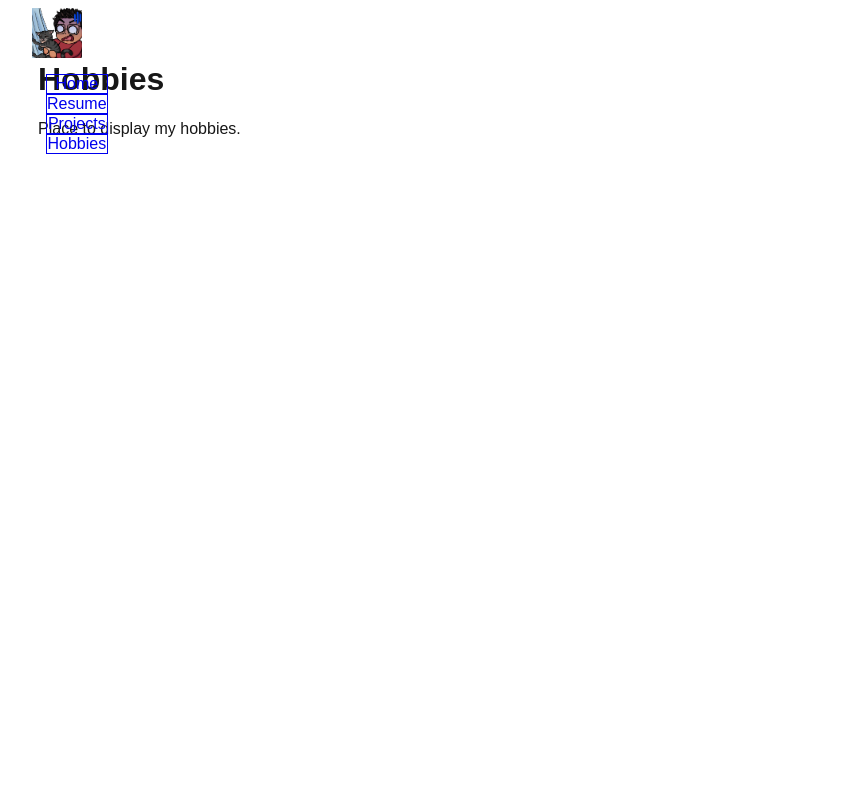
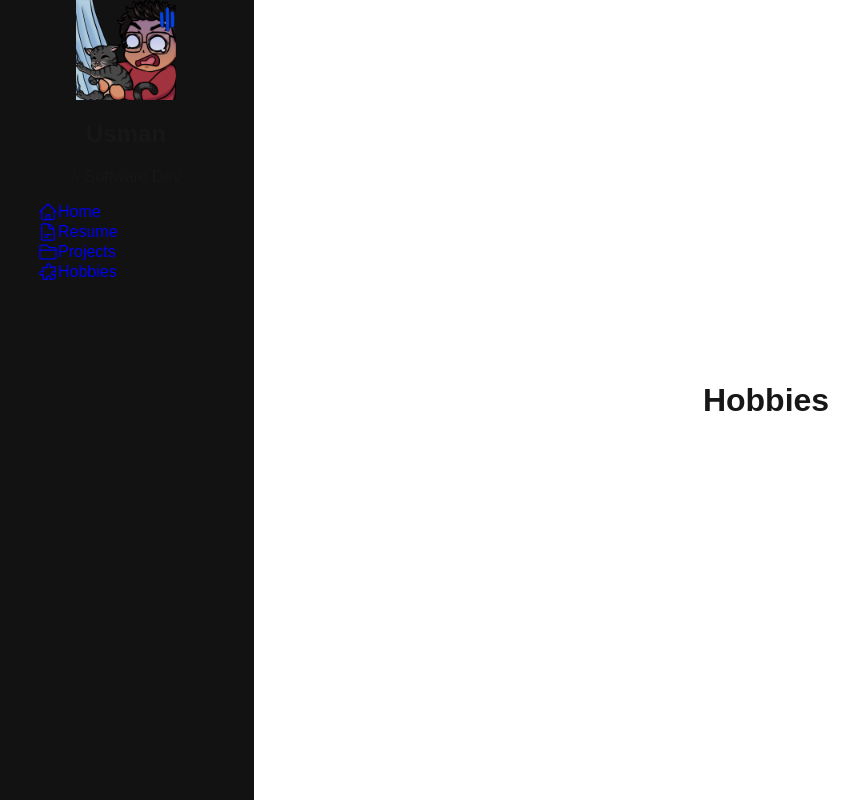
Before and after one commit to Ushmayne/Personal-Site, a Next.js app in the folder my-app/: page /hobbies in a window 1280 px wide. Shown: the whole page, without its empty margins (2-861 px from the left). Built offline with nearby package versions, Linux system fonts and the light colour scheme.

Commit message:
updated the side bar

```diff
--- a/my-app/app/components/navbar.jsx
+++ /dev/null
@@ -1,50 +0,0 @@
-import Image from "next/image";
-
-export default function Navbar() {
-  return (
-    <nav className="fixed left-0 top-0 h-screen w-64 bg-white shadow-lg z-50 flex flex-col">
-      <div className="flex flex-col h-full px-6 py-8">
-
-        {/* Logo at top */}
-        <div className="flex items-center justify-center mb-12">
-          <Image
-            src="/logo.png"
-            alt="Logo"
-            width={50}
-            height={50}
-          />
-        </div>
-
-        {/* Vertical Links */}
-        <ul className="flex flex-col items-center space-y-8 list-none text-lg font-medium flex-1">
-          {[
-            { name: "Home", href: "/" },
-            { name: "Resume", href: "/resume" },
-            { name: "Projects", href: "/projects" },
-            { name: "Hobbies", href: "/hobbies" },
-          ].map((link) => (
-            <li key={link.name} className="w-full">
-              <a
-                href={link.href}
-                className="
-                  block
-                  no-underline
-                  px-4 py-3
-                  rounded-md
-                  bg-white
-                  shadow-sm
-                  border border-gray-300
-                  hover:bg-blue-600 hover:text-white hover:border-blue-600
-                  transition
-                  text-center
-                "
-              >
-                {link.name}
-              </a>
-            </li>
-          ))}
-        </ul>
-      </div>
-    </nav>
-  );
-}
--- /dev/null
+++ b/my-app/app/components/sidebar.jsx
@@ -0,0 +1,80 @@
+import {
+  HomeIcon,
+  DocumentTextIcon,
+  FolderIcon,
+  PuzzlePieceIcon
+} from "@heroicons/react/24/outline";
+
+import Image from "next/image";
+
+export default function Sidebar() {
+  return (
+  <nav className="fixed left-0 top-0 h-screen w-[16rem] bg-[#121212] text-gray-200 p-6 pl-0 shadow-lg flex flex-col z-50">
+
+
+      <div className="flex justify-center mb-6">
+        <Image
+          src="/logo.png"
+          alt="Logo"
+          width={100}
+          height={100}
+          className="rounded-md"
+        />
+      </div>
+
+      <div className="text-center mb-8">
+        <h1 className="text-2xl font-semibold leading-tight">
+          Usman
+        </h1>
+        <span className="text-blue-100 block text-lg">// Software Dev</span>
+      </div>
+
+
+
+      <ul className="space-y-8 list-none mt-40 w-full pl-6">
+
+        <li>
+          <a
+            href="/"
+            className="flex items-center w-full justify-start space-x-3 text-left text-gray-200 no-underline pl-2 py-2 rounded-md bg-transparent hover:bg-white hover:text-gray-900 transition-colors duration-150"
+          >
+            <HomeIcon className="w-5 h-5 flex-shrink-0" width={20} height={20} />
+            <span className="text-2xl font-semibold">Home</span>
+          </a>
+        </li>
+
+        <li>
+          <a
+            href="/resume"
+            className="flex items-center w-full justify-start space-x-3 text-left text-gray-200 no-underline pl-2 py-2 rounded-md bg-transparent hover:bg-white hover:text-gray-900 transition-colors duration-150"
+          >
+            <DocumentTextIcon className="w-5 h-5 flex-shrink-0" width={20} height={20} />
+            <span className="text-2xl font-semibold">Resume</span>
+          </a>
+        </li>
+
+        <li>
+          <a
+            href="/projects"
+            className="flex items-center w-full justify-start space-x-3 text-left text-gray-200 no-underline pl-2 py-2 rounded-md bg-transparent hover:bg-white hover:text-gray-900 transition-colors duration-150"
+          >
+            <FolderIcon className="w-5 h-5 flex-shrink-0" width={20} height={20} />
+            <span className="text-2xl font-semibold">Projects</span>
+          </a>
+        </li>
+
+        <li>
+          <a
+            href="/hobbies"
+            className="flex items-center w-full justify-start space-x-3 text-left text-gray-200 no-underline pl-2 py-2 rounded-md bg-transparent hover:bg-white hover:text-gray-900 transition-colors duration-150"
+          >
+            <PuzzlePieceIcon className="w-5 h-5 flex-shrink-0" width={20} height={20} />
+            <span className="text-2xl font-semibold">Hobbies</span>
+          </a>
+        </li>
+
+      </ul>
+
+    </nav>
+  );
+}
--- a/my-app/app/globals.css
+++ b/my-app/app/globals.css
@@ -16,12 +16,13 @@
 
 @media (prefers-color-scheme: dark) {
   :root {
-    --background: #4169E1;
+    --background: #000080;
     --foreground: #ededed;
   }
 }
 
 body {
+  margin: 0;
   background: var(--background);
   color: var(--foreground);
   font-family: Arial, Helvetica, sans-serif;
--- a/my-app/app/hobbies/page.tsx
+++ b/my-app/app/hobbies/page.tsx
@@ -1,8 +1,7 @@
 export default function Hobbies() {
   return (
-    <main style={{ padding: "2rem" }}>
-      <h1>Hobbies</h1>
-      <p>Place to display my hobbies.</p>
+    <main className="min-h-screen flex items-center justify-center bg-royal">
+      <h1 className="text-4xl font-bold text-white">Hobbies</h1>
     </main>
   );
 }
--- a/my-app/app/layout.tsx
+++ b/my-app/app/layout.tsx
@@ -1,4 +1,4 @@
-import Navbar from "./components/navbar";
+import Sidebar  from "./components/sidebar";
 import "./globals.css";
 
 export const metadata = {
@@ -8,11 +8,11 @@ export const metadata = {
 export default function RootLayout({ children }) {
   return (
     <html lang="en">
-      <body>
-        <Navbar />
-        <div className="ml-64"> {/* left margin for sidebar */}
+      <body className="flex">
+                <Sidebar />
+                <main className="ml-[16rem] p-6 flex-1">
           {children}
-        </div>
+        </main>
       </body>
     </html>
   );
--- a/my-app/app/projects/page.tsx
+++ b/my-app/app/projects/page.tsx
@@ -1,8 +1,7 @@
 export default function Projects() {
   return (
-    <main style={{ padding: "2rem" }}>
-      <h1>Projects</h1>
-      <p>Place to display my projects.</p>
+    <main className="min-h-screen flex items-center justify-center bg-royal">
+      <h1 className="text-4xl font-bold text-white">Projects</h1>
     </main>
   );
 }
--- a/my-app/app/resume/page.tsx
+++ b/my-app/app/resume/page.tsx
@@ -1,8 +1,7 @@
 export default function Resume() {
   return (
-    <main style={{ padding: "2rem" }}>
-      <h1>About Us</h1>
-      <p>This is the about page.</p>
+    <main className="min-h-screen flex items-center justify-center bg-royal">
+      <h1 className="text-4xl font-bold text-white">Resume</h1>
     </main>
   );
 }
--- /dev/null
+++ b/package.json
@@ -0,0 +1,5 @@
+{
+  "dependencies": {
+    "@heroicons/react": "^2.2.0"
+  }
+}
```
Also changed, not shown: 1 other file (tests, documents, lock files or other folders).
